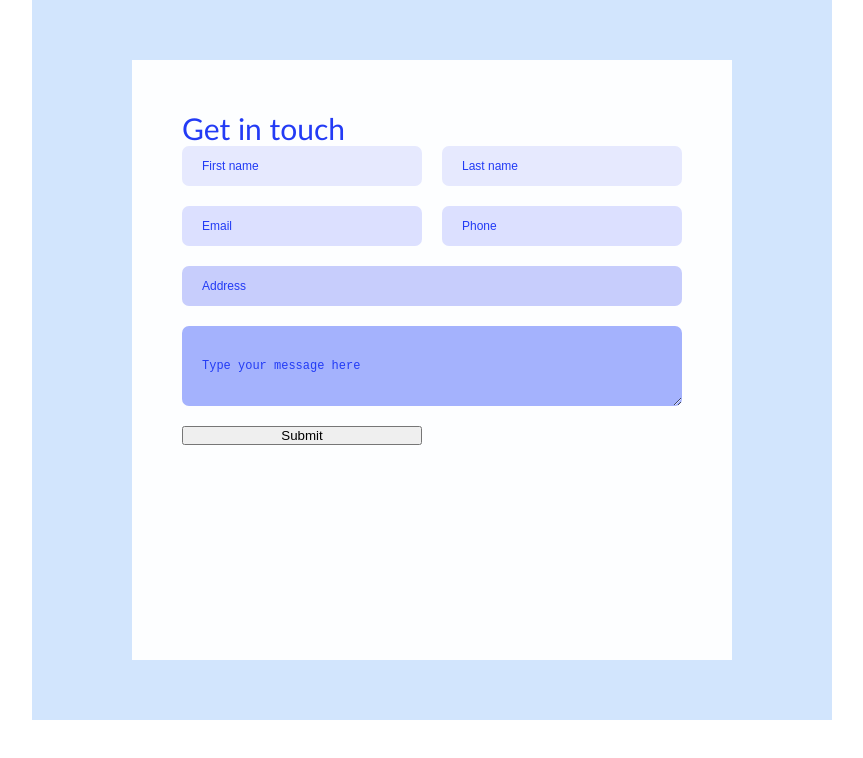
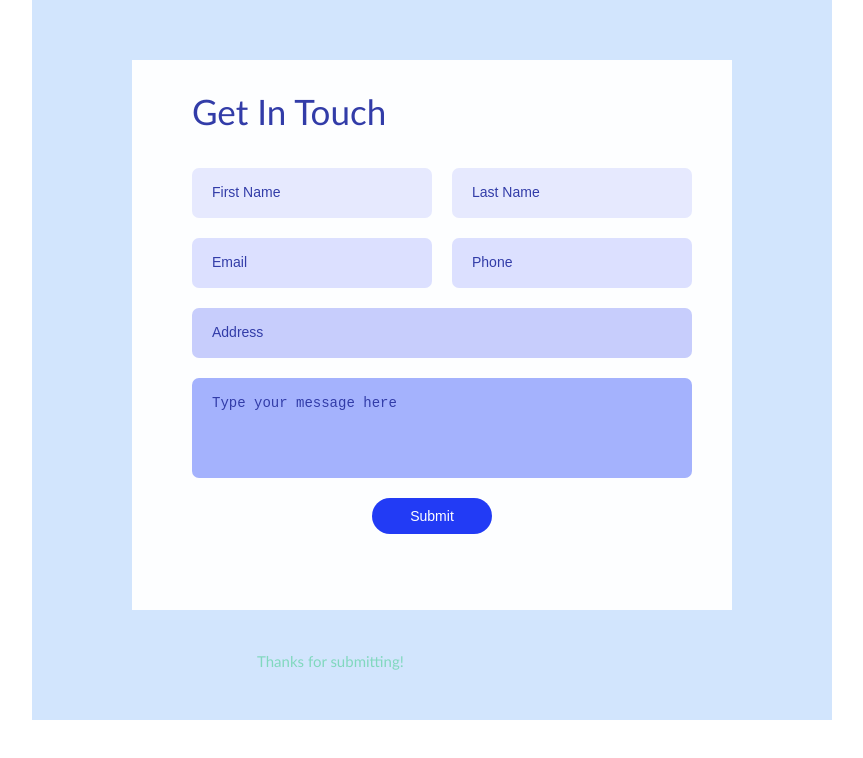
Before and after one commit to noravis/testas-3, a website: page index.html in a window 1280 px wide. Shown: the whole page, without its empty margins (208-1071 px from the left). Drawn offline with Linux system fonts and the light colour scheme.

Commit message:
styling updates

```diff
--- a/styles.css
+++ b/styles.css
@@ -22,24 +22,40 @@ body {
 .formos-blokas {
     background-color: #fdfeff;
     width: 600px;
-    height: 600px;
+    height: 550px;
     margin-left: auto;
     margin-right: auto;
-    padding: 50px;
+    padding: 60px;
+}
+.form {
+    margin-top: 10%;
 }
 
 .formos-blokas::before {
     content: "Get in touch";
-    color: #233bf5;
-    font-size: 30px;
+    color: #323ca8;
+    font-size: 35px;
     font-weight: 300;
+    position: absolute;
+    text-transform: capitalize;
+    top: 90px;
+}
+.formos-blokas::after {
+    content: "Thanks for submitting!";
+    color: #81d8be;
+    font-size: 15px;
+    font-weight: 400;
+    position: absolute;
+    bottom: 130px;
+    left: 465px;
 }
 label {
     display: none;
 }
 .form {
+    position: relative;
     display: grid;
-    grid-template-columns: 1fr 1fr;
+    grid-template-columns: 50% 50%;
     gap: 20px;
     grid-template-areas: "name l-name"
     "email phone"
@@ -69,17 +85,39 @@ label {
 #form-msg {
     grid-area: msg;
     background-color: #a4b2fd;
-    max-width: 600px;
+    resize: none;
 }
 .blokelis {
-    line-height: 40px;
+    line-height: 50px;
     border-radius: 7px;
     border: none;
 }
 
 ::placeholder {
-    color: #223bf5;
+    color: #323ca8;
     padding: 20px;
-    font-size: 12px;
+    font-size: 14px;
     font-weight: 500;
 }
+#form-msg::placeholder {
+    padding-top: 0px;
+}
+#form-first-name::placeholder {
+    text-transform: capitalize;
+}
+#form-last-name::placeholder {
+    text-transform: capitalize;
+}
+
+.button {
+    background-color: #223bf5;
+    color: #fff;
+    width: 50%;
+    border-radius: 25px;
+    border: none;
+    text-decoration: none;
+    font-size: 14px;
+    padding: 10px 15px;
+    text-align: center;
+    margin-left: 75%;
+}
```
